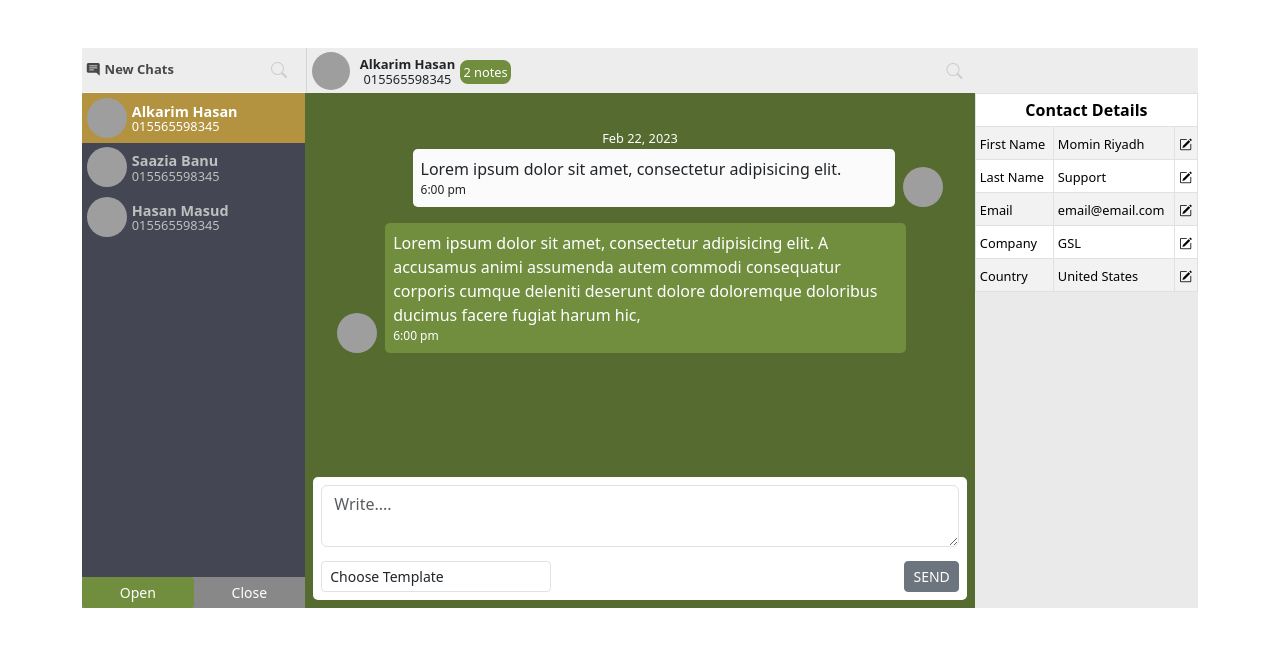
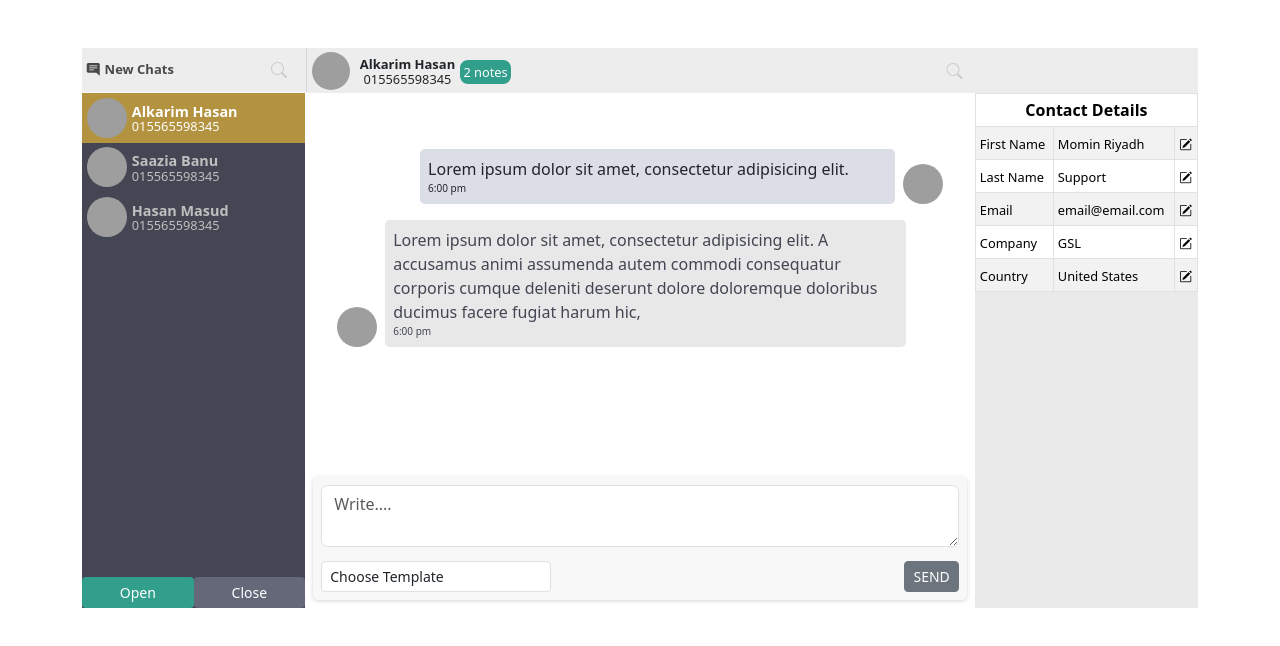
Before and after one commit to momin-riyadh/web-chat, a website built with Parcel: page index.html in a window 1280 px wide. Built offline with nearby package versions, Linux system fonts and the light colour scheme; grey boxes are pictures that could not be loaded.

Commit message:
fix and deploy

```diff
--- a/css/main.scss
+++ b/css/main.scss
@@ -273,7 +273,7 @@ textarea {
   ============================*/
 * {
   scrollbar-width: thin;
-  scrollbar-color: rgba(112, 141, 63, 0.5), rgba(0, 0, 0, 0.099);
+  scrollbar-color: rgba(104, 106, 102, 0.5), rgba(0, 0, 0, 0.099);
 }
 
 ::-webkit-scrollbar {
@@ -286,7 +286,7 @@ textarea {
 }
 
 ::-webkit-scrollbar-thumb {
-  background: rgba(112, 141, 63, 0.5);
+  background: rgba(104, 106, 102, 0.5);
   border-radius: 30px;
 }
 
@@ -369,7 +369,7 @@ textarea {
 
 .g-chat-notes {
   small {
-    background-color: #718e3f;
+    background-color: #329e8c;
     color: #ffffff;
     padding: 0.2rem;
     border-radius: 0.5rem;
@@ -379,7 +379,7 @@ textarea {
     transition: all 0.4s ease-in-out;
 
     &:hover {
-      background-color: darken(#718e3f, 10%);
+      background-color: darken(#329e8c, 10%);
     }
   }
 
@@ -424,12 +424,12 @@ textarea {
 
 .search-container input[type="text"]:focus {
   outline: none;
-  border-bottom: 2px solid #708d3f;
+  border-bottom: 2px solid #329e8c;
 }
 
 .search-container.active .search-icon {
   left: 10px;
-  color: #708d3f;
+  color: #329e8c;
 }
 
 .search-container.active input[type="text"] {
@@ -491,22 +491,22 @@ textarea {
   justify-content: space-around;
   align-items: center;
   width: 100%;
-  background-color: #888888;
 
   button {
+    width: 100%;
+    background-color: #646879;
     color: #ffffff;
-    width: 100%;
   }
 
-  button#open-btn{
-    background-color: #718e3f;
+  button#open-btn {
+    background-color: #329e8c;
   }
 }
 
 .g-chat {
   flex: 2;
   width: 100%;
-  background-color: darkolivegreen;
+  background-color: #ffffff;
   padding: 1rem;
 }
 
@@ -585,14 +585,15 @@ textarea {
   justify-content: flex-end;
 
   .chat-msg {
-    background-color: #fbfbfb;
+    background-color: #dcdee7;
     border-radius: 0.3rem;
     padding: 0.5rem;
     position: relative;
     max-width: 86%;
+    min-width: 60%;
 
     time {
-      font-size: 12px;
+      font-size: 10px;
       display: block;
       float: right;
       width: 100%;
@@ -617,16 +618,17 @@ textarea {
     margin-bottom: 1rem;
     flex-direction: row-reverse;
     clear: both;
-    width: 100%;
 
     & .chat-msg {
-      background-color: lighten(darkolivegreen, 10%);
-      color: #ffffff;
+      background-color: #e8e8e8;
+      color: #434652;
       clear: both;
       max-width: 86%;
+      min-width: 60%;
+
 
       time {
-        font-size: 12px;
+        font-size: 10px;
         display: block;
         width: 100%;
         float: right;
@@ -638,13 +640,14 @@ textarea {
 
 
 .g-chat-message {
-  background-color: #ffffff;
+  background-color: #f8f8f8;
   padding: 0.5rem;
   border-radius: 5px;
   top: 0.5rem;
   position: relative;
   margin-left: -0.5rem;
   margin-right: -0.5rem;
+  box-shadow: rgba(0, 0, 0, 0.16) 0 1px 4px;
 }
 
 .g-chat-message-bottom {
@@ -663,7 +666,7 @@ textarea {
   i {
     font-size: 1.2rem;
     cursor: pointer;
-    color: #718e3f;
+    color: #329e8c;
     font-weight: bold;
     display: inline-block;
     padding: 0.2rem;
```
Also changed, not shown: css/main.css, 1 other file.
